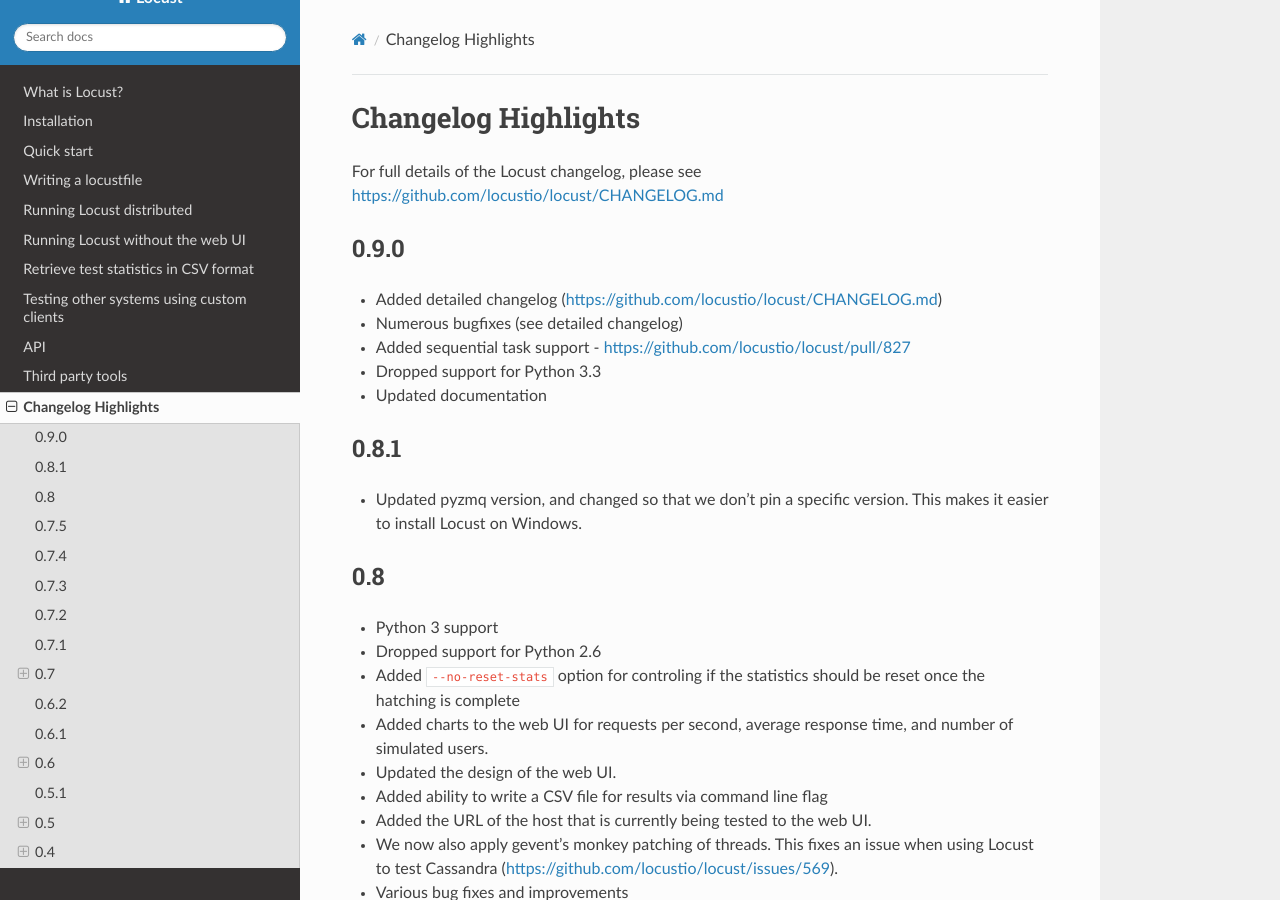
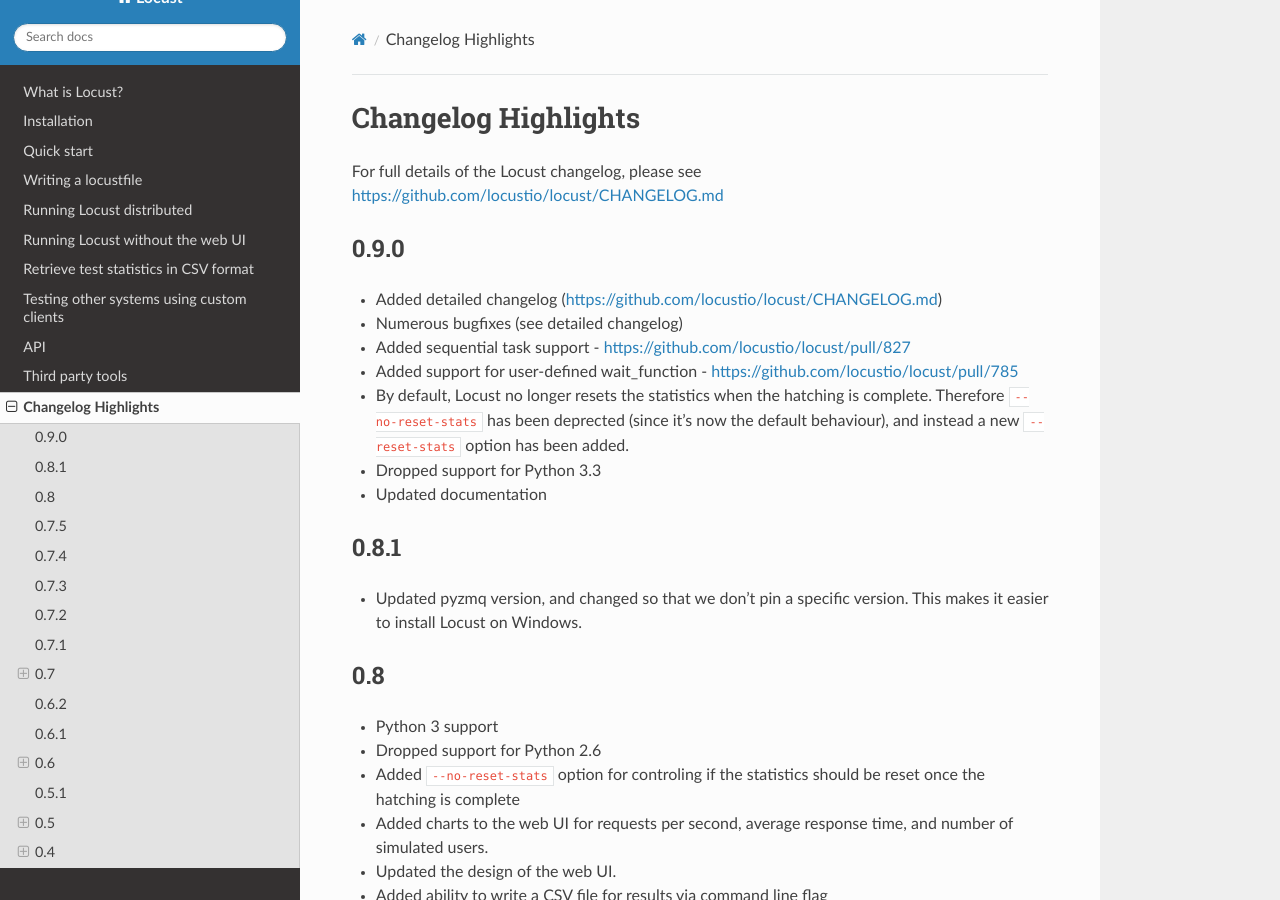
Before and after one commit to locustio/locust, a Sphinx documentation site: the page built from docs/changelog.rst, in a window 1280 px wide and 900 px high. Built offline with Sphinx 7.4.7 and the Read the Docs theme 2.0.0, drawn with Linux system fonts in a browser that asks for light colours; pages that are not in the unit, such as notebooks, are missing from menus.

Commit message:
More changelog highlights for 0.9

```diff
--- a/docs/changelog.rst
+++ b/docs/changelog.rst
@@ -11,6 +11,10 @@
 * Added detailed changelog (https://github.com/locustio/locust/CHANGELOG.md)
 * Numerous bugfixes (see detailed changelog)
 * Added sequential task support - https://github.com/locustio/locust/pull/827
+* Added support for user-defined wait_function - https://github.com/locustio/locust/pull/785
+* By default, Locust no longer resets the statistics when the hatching is complete.
+  Therefore :code:`--no-reset-stats` has been deprected (since it's now the default behaviour),
+  and instead a new :code:`--reset-stats` option has been added.
 * Dropped support for Python 3.3
 * Updated documentation
 
```
